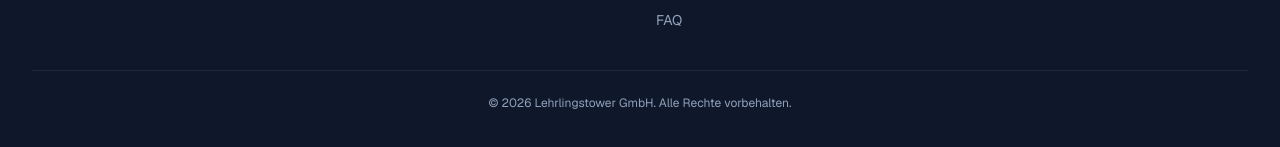
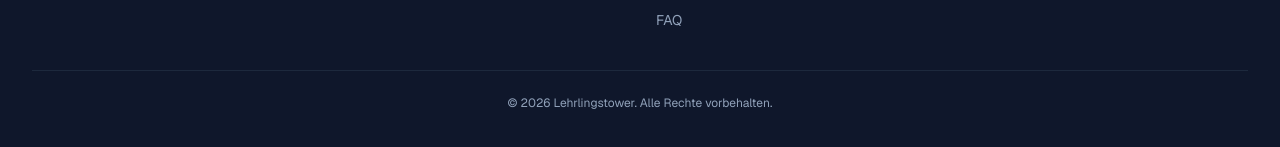
Before and after one commit to LucaSalesi-oss/lehrlingstower, a Next.js app: page / in a window 1280 px wide. Shown: the part 10019-10166 px from the top of the page. Built offline with nearby package versions, Linux system fonts and the light colour scheme.

Commit message:
Remove GmbH from footer copyright

```diff
--- a/src/app/page.tsx
+++ b/src/app/page.tsx
@@ -857,7 +857,7 @@ function Footer() {
           </div>
         </div>
         <div className="border-t border-slate-800 mt-10 pt-6 text-xs text-center">
-          &copy; {new Date().getFullYear()} Lehrlingstower GmbH. Alle Rechte
+          &copy; {new Date().getFullYear()} Lehrlingstower. Alle Rechte
           vorbehalten.
         </div>
       </div>
```
